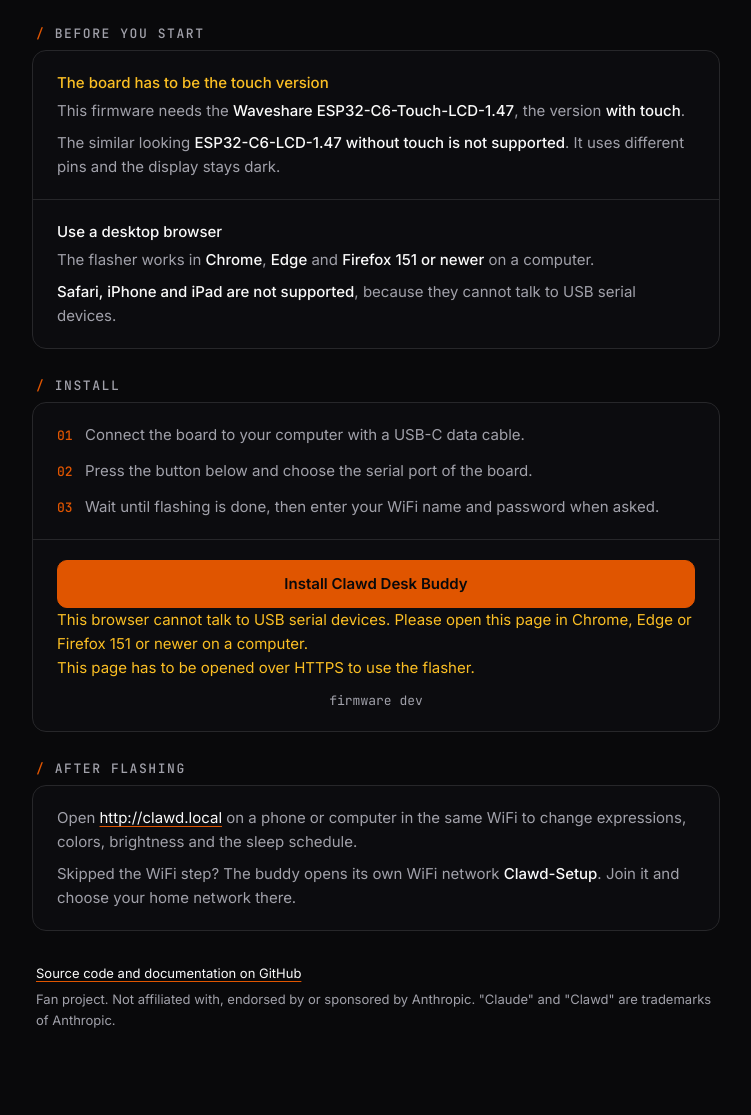
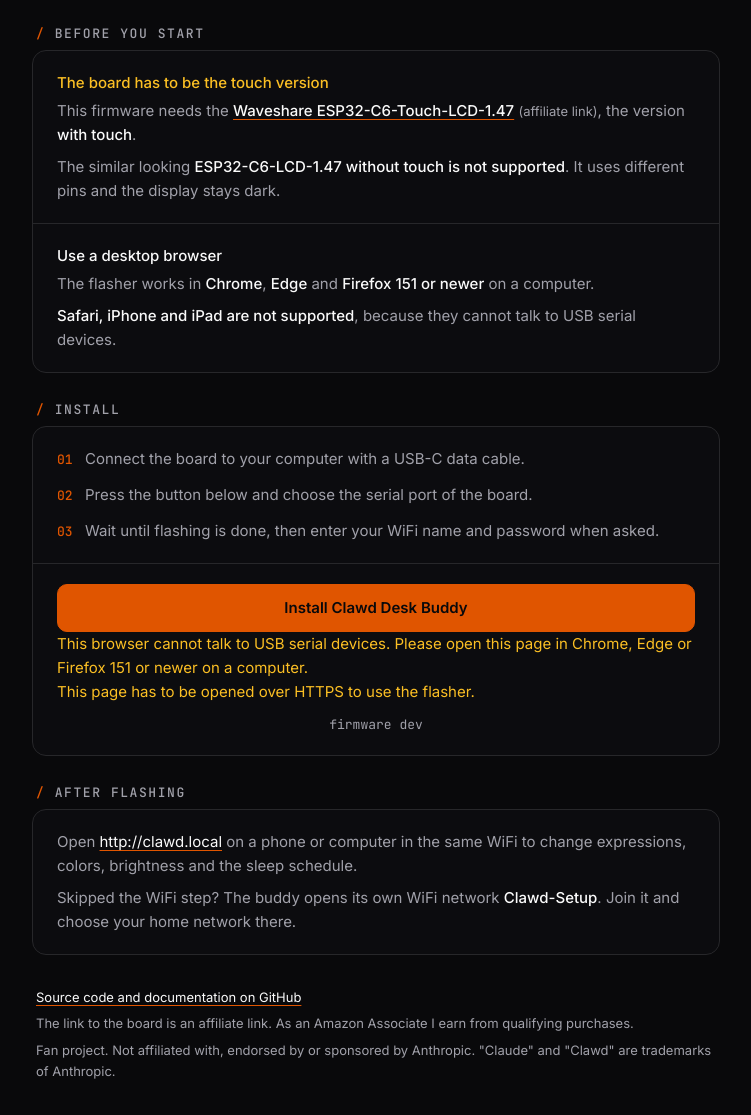
Before and after one commit to PXWaldy/clawd-desk-buddy, a plain HTML site: page flasher/public/index.html in a window 1280 px wide. Shown: the part 101-1216 px from the top of the page, without its empty margins (264-1015 px from the left). Drawn offline with Linux system fonts and the light colour scheme; files whose address does not match are found by name.

Commit message:
Link the board on the flasher page with a labelled affiliate link
The board name links to Amazon. The link is marked as an affiliate link
right next to it and in the footer, and uses rel="sponsored".

Co-Authored-By: Claude Fable 5.2 <noreply@anthropic.com>

```diff
--- a/flasher/public/index.html
+++ b/flasher/public/index.html
@@ -61,6 +61,7 @@ a:hover { color: var(--primary); }
 a:focus-visible { outline: 0; border-radius: 4px; box-shadow: 0 0 0 3px var(--ring); }
 
 .warn h3 { color: var(--warning); }
+.ad { font-size: 13px; white-space: nowrap; }
 
 ol { margin: 0; padding: 0; list-style: none; counter-reset: step; display: grid; gap: 12px; }
 ol li { counter-increment: step; display: grid; grid-template-columns: 28px 1fr; align-items: baseline; color: var(--muted-foreground); }
@@ -99,7 +100,7 @@ footer p { margin-bottom: 6px; }
   <section class="card">
     <div class="warn">
       <h3>The board has to be the touch version</h3>
-      <p>This firmware needs the <b>Waveshare ESP32-C6-Touch-LCD-1.47</b>, the version <b>with touch</b>.</p>
+      <p>This firmware needs the <a href="https://link.amazon/B0ee5BSWp" rel="sponsored noopener" target="_blank"><b>Waveshare ESP32-C6-Touch-LCD-1.47</b></a> <span class="ad">(affiliate link)</span>, the version <b>with touch</b>.</p>
       <p>The similar looking <b>ESP32-C6-LCD-1.47 without touch is not supported</b>. It uses different pins and the display stays dark.</p>
     </div>
     <div>
@@ -138,6 +139,7 @@ footer p { margin-bottom: 6px; }
 
   <footer>
     <p><a href="https://github.com/PXWaldy/clawd-desk-buddy">Source code and documentation on GitHub</a></p>
+    <p>The link to the board is an affiliate link. As an Amazon Associate I earn from qualifying purchases.</p>
     <p>Fan project. Not affiliated with, endorsed by or sponsored by Anthropic. "Claude" and "Clawd" are trademarks of Anthropic.</p>
   </footer>
 </main>
```
